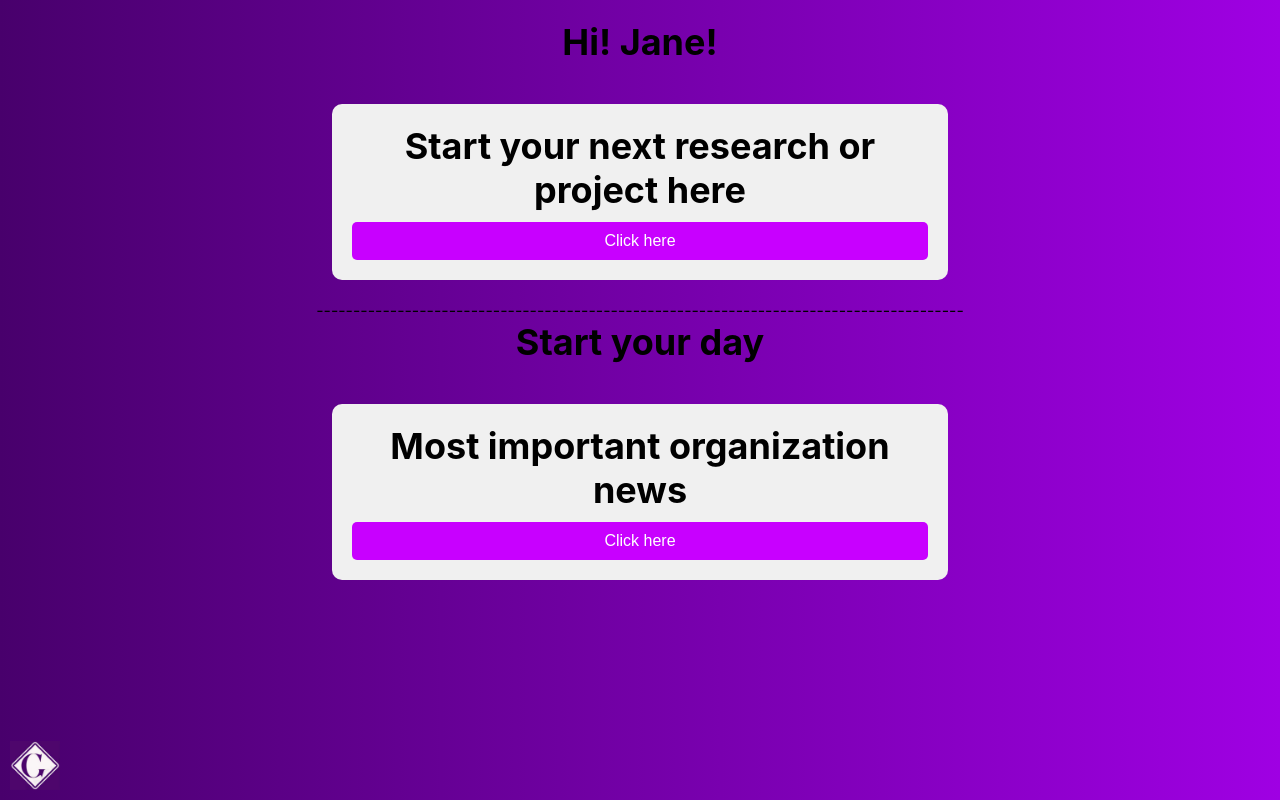
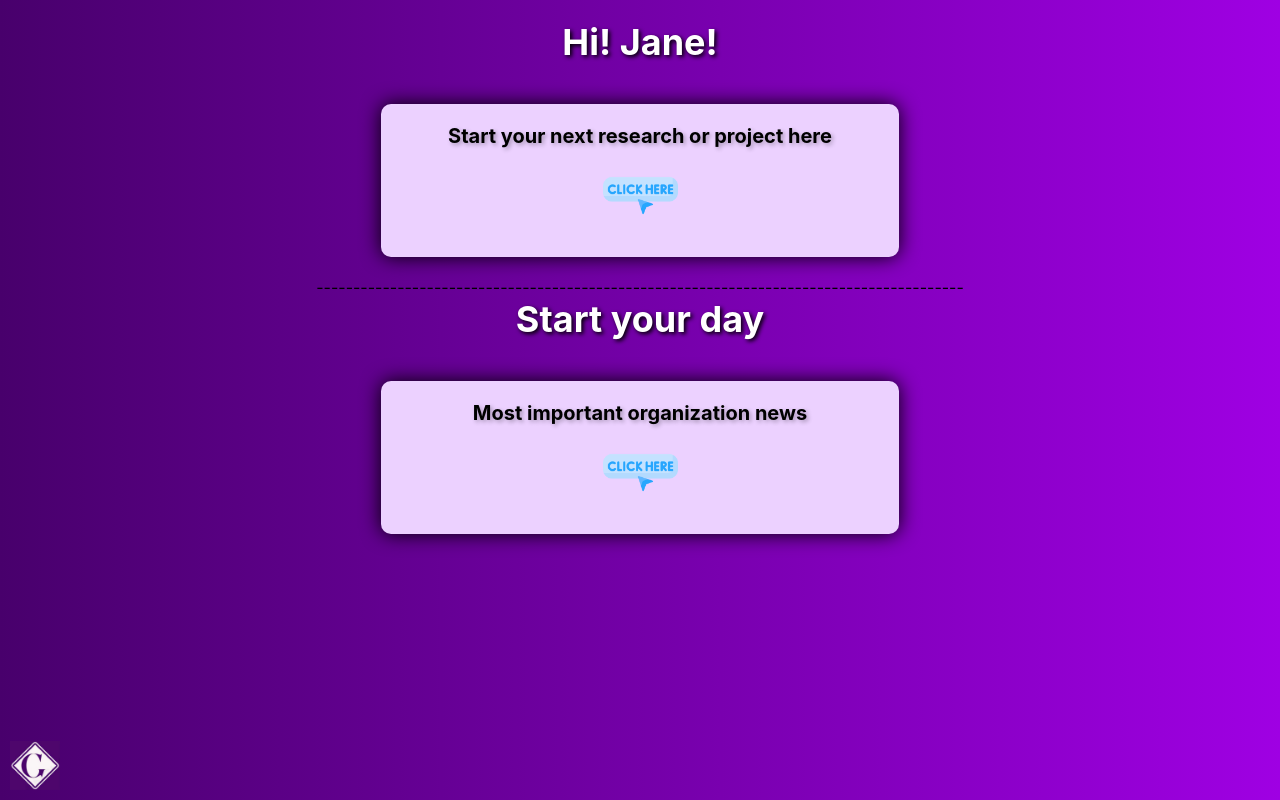
Before and after one commit to first-phoenix/mygenie, a React (Create React App) app: page /home in a window 1280 px wide. Built offline with nearby package versions, Linux system fonts and the light colour scheme; what react-chatbot-kit would draw is missing.

Commit message:
enhanced styling in home page

```diff
--- a/src/Home/Home.css
+++ b/src/Home/Home.css
@@ -7,15 +7,23 @@
 
 .tile {
     width: 80%; /* Adjust as needed */
-    background-color: #f0f0f0;
+    background-color: hsl(275, 100%, 91%);
     padding: 20px;
     border-radius: 10px;
     margin: 20px;
     text-align: center;
+    box-shadow: 0 0 20px rgba(0, 1, 0, 1); /* Shadow effect */
+}
+
+.tile:hover{
+    background-color: hsla(275, 100%, 91%, 0.815);
+
 }
 
 .tile h2 {
     margin-bottom: 10px;
+    text-shadow: 2px 2px 4px rgba(0, 0, 0, 0.3);
+    font-size: 20px
 }
 
 .tile button {
@@ -27,11 +35,26 @@
     cursor: pointer;
 }
 
+.welcomeNote{
+    color: #fff;
+    text-shadow: 2px 2px 4px rgba(0, 1, 0, 1);
+}
+
 .home-wrapper{
     height: 100vh;
     align-items: center;
 }
 
+.clickImage{
+    height: 75px;
+}
+
+.clickImage:hover{
+    background-color: #aa00b351;
+    padding: 10px;
+    border-radius: 15px;
+    cursor: pointer;
+}
 
 .logo {
     position: absolute;
--- a/src/Home/Home.js
+++ b/src/Home/Home.js
@@ -1,6 +1,7 @@
 import React from 'react';
 import './Home.css';
-import logoImage from '../Assets/logo.jpg'
+import logoImage from '../Assets/logo.jpg';
+import clickImage from '../Assets/click-here.png';
 
 const Home = () => {
 
@@ -13,16 +14,16 @@ const Home = () => {
         <div className='home-wrapper'>
             <img src={logoImage} alt='logo' className='logo'></img>
             <div className="home-container">
-                <h2>Hi! Jane!</h2>
+                <h2 className='welcomeNote'>Hi! Jane!</h2>
                 <div className="tile">
                     <h2>Start your next research or project here</h2>
-                    <button onClick={handleLogin}>Click here</button>
+                    <img src={clickImage} onClick={handleLogin} alt='click here' className='clickImage'></img>
                 </div>
                 <p>----------------------------------------------------------------------------------------</p>
-                <h2>Start your day</h2>
+                <h2 className='welcomeNote'>Start your day</h2>
                 <div className="tile">
                     <h2>Most important organization news</h2>
-                    <button>Click here</button>
+                    <img src={clickImage} alt='click here' className='clickImage'></img>
                 </div>
             </div>
         </div>
```
Also changed, not shown: src/Assets/click-here.png (added).
